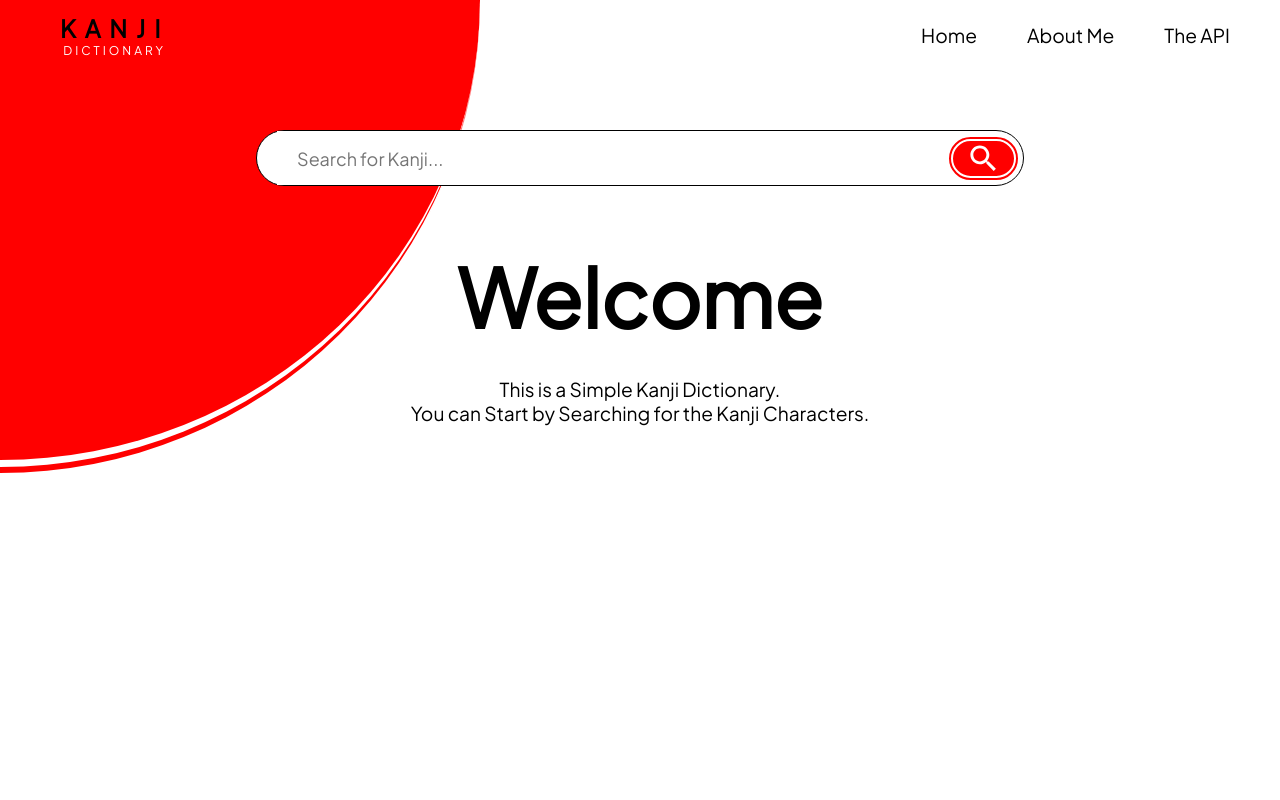
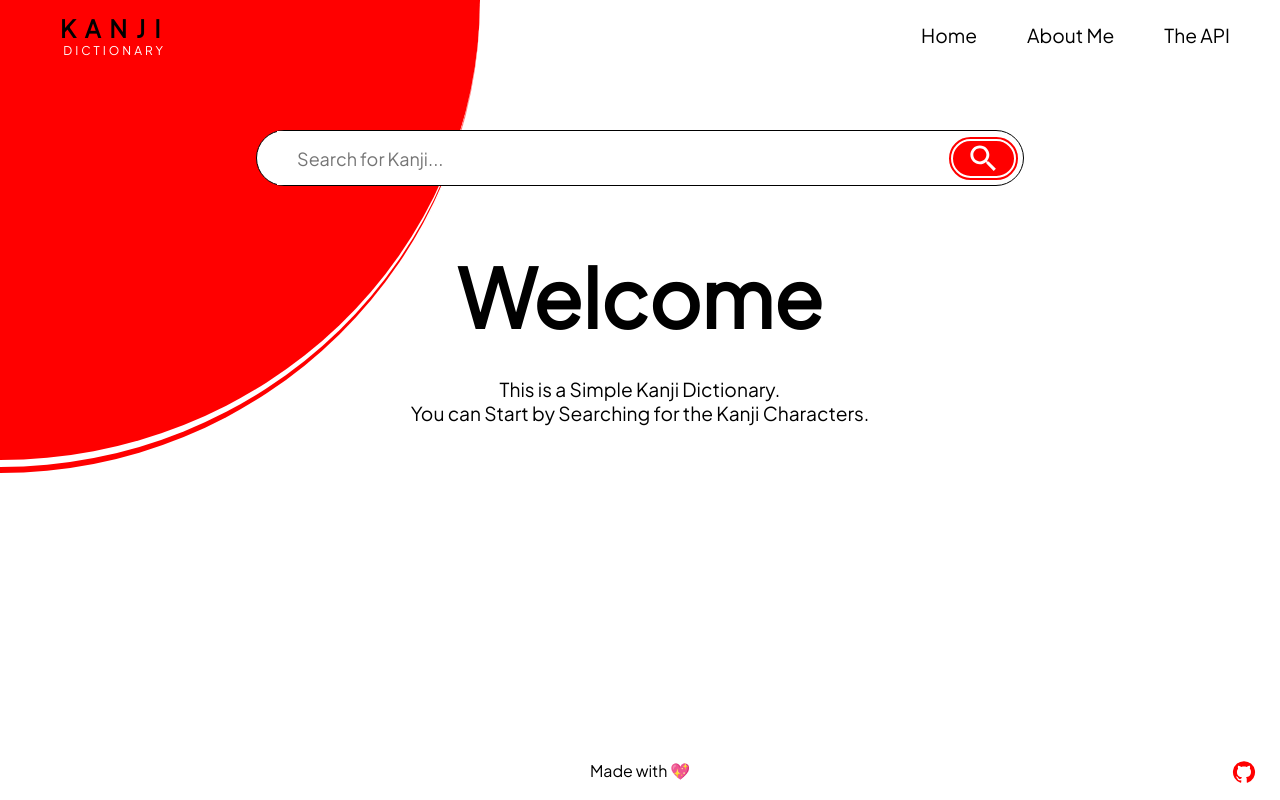
Before and after one commit to Rohan-Swain/kanji-dictionary, a React (Create React App) app: page / in a window 1280 px wide. Built offline with nearby package versions, Linux system fonts and the light colour scheme.

Commit message:
Simple Animation: DONE

```diff
--- a/package.json
+++ b/package.json
@@ -13,6 +13,7 @@
     "react": "^18.1.0",
     "react-dom": "^18.1.0",
     "react-loading": "^2.0.3",
+    "react-reveal": "^1.2.2",
     "react-scripts": "5.0.1",
     "styled-components": "^5.3.5",
     "web-vitals": "^2.1.4"
--- a/src/App.js
+++ b/src/App.js
@@ -1,11 +1,13 @@
 import Header from './components/Header';
 import KanjiData from './components/KanjiData';
+import Footer from './components/Footer';
 
 function App() {
   return (
     <div>
       <Header />
       <KanjiData />
+      <Footer />
     </div>
   );
 }
--- a/src/components/DataWrapper.js
+++ b/src/components/DataWrapper.js
@@ -1,5 +1,6 @@
 import React from 'react'
 import styled from 'styled-components'
+import Tada from 'react-reveal/Tada';
 
 function DataWrapper(props) {
     const info = props.data;
@@ -14,7 +15,9 @@ function DataWrapper(props) {
                         <h3>Unicode: {info.unicode}</h3>
                         <h3>JLPT level: {info.jlpt === null ? 'null' : info.jlpt}</h3>
                     </div>
-                    <div id='char'>{info.kanji}</div>
+                    <Tada>
+                        <div id='char'>{info.kanji}</div>
+                    </Tada>
                 </div>
                 <hr />
                 {(info.meanings && info.meanings.length !== 0) &&
--- /dev/null
+++ b/src/components/Footer.js
@@ -0,0 +1,47 @@
+import React from 'react'
+import styled from 'styled-components'
+import GitHubIcon from '@mui/icons-material/GitHub';
+
+function Footer() {
+    return (
+        <FooterWrapper>
+            <div id='text'>
+                <h4>Made with &#128150;</h4>
+            </div>
+            <div id='icon'>
+                <a href='https://github.com/Rohan-Swain' title='GitHub' target='blank'><GitHubIcon /></a>
+            </div>
+        </FooterWrapper>
+    )
+}
+
+export default Footer
+
+const FooterWrapper = styled.div`
+    height: 5vh;
+    width: 100%;
+    text-align: center;
+    display: flex;
+    justify-content: space-between;
+
+    #text {
+        display: flex;
+        width: 100%;
+        justify-content: center;
+    }
+
+    #icon {
+        position: absolute;
+        right: 0;
+        margin-right: 1.5em;
+
+        a {
+            color: red;
+            text-decoration: none;
+        }
+    }
+
+    h4 {
+        font-weight: 400;
+    }
+`
--- a/src/components/Header.js
+++ b/src/components/Header.js
@@ -5,16 +5,6 @@ import MenuIcon from '@mui/icons-material/Menu';
 class Header extends React.Component {
     constructor(props) {
         super(props);
-        this.state = {
-            sideMenu: false
-        }
-        this.handleSideMenu = this.handleSideMenu.bind(this);
-    }
-
-    handleSideMenu() {
-        this.setState({
-            sideMenu: !this.state.sideMenu
-        })
     }
 
     render() {
@@ -31,10 +21,7 @@ class Header extends React.Component {
                         <li><a href='#' title='About Me'>About Me</a></li>
                         <li><a href='https://kanjiapi.dev/' target='blank' title='The API'>The API</a></li>
                     </MenuWrapper>
-                    <MenuIconWrapper onClick={this.handleSideMenu} />
-                    {this.state.sideMenu && <SideMenuWrapper>
-
-                    </SideMenuWrapper>}
+                    <MenuIconWrapper />
                 </div>
             </HeaderWrapper>
         )
@@ -44,7 +31,7 @@ class Header extends React.Component {
 export default Header
 
 const HeaderWrapper = styled.div`
-    position: fixed;
+    position: absolute;
     left: 0;
     right: 0;
     top: 0;
@@ -53,7 +40,6 @@ const HeaderWrapper = styled.div`
     display: flex;
     justify-content: space-between;
     align-items: center;
-    background-color: white;
 `
 
 const Title = styled.div`
@@ -140,13 +126,3 @@ const MenuIconWrapper = styled(MenuIcon)`
         cursor: pointer;
     }
 `
-
-const SideMenuWrapper = styled.div`
-    position: absolute;
-    top: 0;
-    right: 0;
-    height: 100vh;
-    bottom: 0;
-    width: 14em;
-    background-color: black;
-`
--- a/src/components/Home.js
+++ b/src/components/Home.js
@@ -1,10 +1,13 @@
 import React from 'react'
 import styled from 'styled-components'
+import Fade from 'react-reveal/Fade';
 
 function Home() {
     return (
         <HomeWrapper>
-            <h1>Welcome</h1>
+            <Fade>
+                <h1>Welcome</h1>
+            </Fade>
             <p>This is a Simple Kanji Dictionary.<br /> You can Start by Searching for the Kanji Characters.</p>
         </HomeWrapper>
     )
--- a/src/components/KanjiData.js
+++ b/src/components/KanjiData.js
@@ -4,6 +4,7 @@ import SearchIcon from '@mui/icons-material/Search';
 import Home from './Home'
 import Loading from 'react-loading'
 import DataWrapper from './DataWrapper';
+import Fade from 'react-reveal/Fade';
 
 class KanjiData extends React.Component {
     constructor(props) {
@@ -25,7 +26,7 @@ class KanjiData extends React.Component {
     }
 
     fetchData() {
-        this.setState({ isAtHome: false, isLoading: true })
+        this.setState({ isAtHome: false, isLoading: true, result: false })
         fetch(this.state.url)
             .then(response => {
                 if (response.ok) {
@@ -73,7 +74,7 @@ class KanjiData extends React.Component {
                 {this.state.isAtHome && <Home />}
                 {this.state.isLoading && <Loading type='bars' color='black' height={100} width={50} />}
                 {(this.state.result && this.state.isSuccess) && <DataWrapper data={this.state.data} />}
-                {(this.state.result && !this.state.isSuccess) && <ErrorWrapper>No Such Kanji<span>...</span></ErrorWrapper>}
+                {(this.state.result && !this.state.isSuccess) && <Fade bottom ><ErrorWrapper>No Such Kanji<span>...</span></ErrorWrapper></Fade>}
             </DivWrapper>
         );
     }
@@ -83,10 +84,10 @@ export default KanjiData;
 
 const DivWrapper = styled.div`
     width: 100vw;
+    min-height: 95vh;
     height: fit-content;
     display: flex;
     flex-direction: column;
-    margin-top: 130px;
     align-items: center;
 `
 
@@ -101,6 +102,7 @@ const SearchBoxWrapper = styled.div`
     border: 1px solid black;
     border-radius: 30px;
     padding-left: 20px;
+    margin-top: 130px;
 
     @media(max-width: 700px) {
         width: 80%;
--- a/src/index.css
+++ b/src/index.css
@@ -11,6 +11,6 @@
 
 body {
   width: 100vw;
-  height: 100%;
+  height: fit-content;
   overflow-x: hidden;
 }
```
Also changed, not shown: 1 other file (tests, documents, lock files or other folders).
